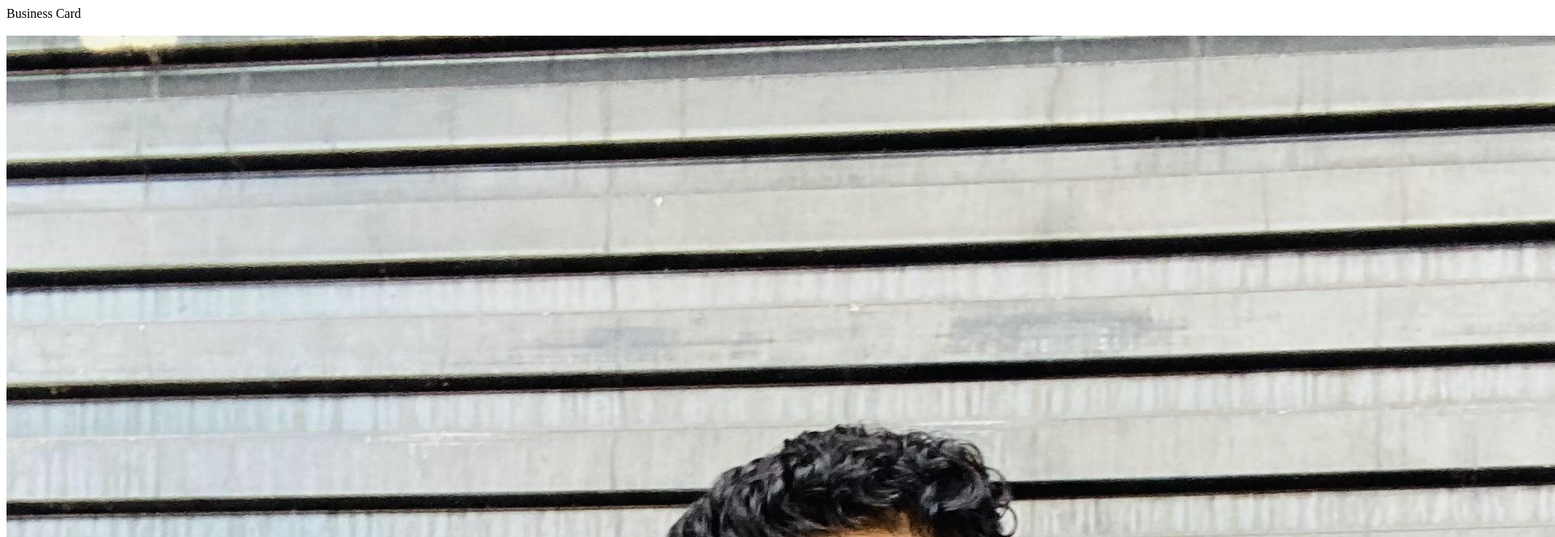
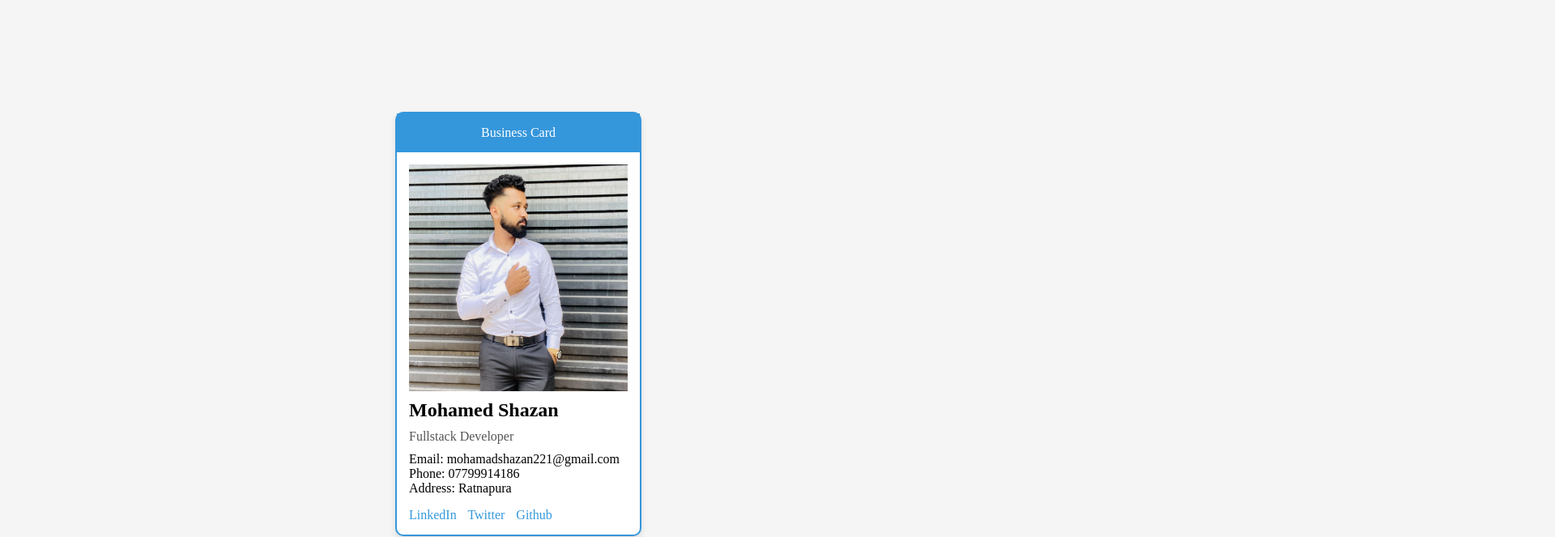
Before and after one commit to shzn-mhd/01.Buisness-card, a plain HTML site: page Business-card/index.html in a window 1280 px wide. Shown: the top 663 px of the page at 81% size, 1920 px wide, since content can reach past the window. Drawn offline with Linux system fonts and the light colour scheme.

Commit message:
Styles part for the busines-card done

```diff
--- a/Business-card/index.html
+++ b/Business-card/index.html
@@ -4,12 +4,84 @@
             <meta charset="UTF-8" />
             <meta name="viewport" content="width=device-width, initial-scale=1.0" />
             <title>Document</title>
+
+            <style>
+                body {
+                    font-size: Arial;
+                    margin: 0;
+                    background-color: #f5f5f5;
+                    display: flex;
+                    justify-content: center;
+                    align-items: center;
+                    height: 100vh;
+                }
+                .businesscard {
+                    background-color: #fff;
+                    display: flex;
+                    flex-direction: column;
+                    height: 520px;
+                    width: 300px;
+                    border: 2px solid #3496db;
+                    box-shadow:0 4px 8px rgba(0, 0, 0,0.1);
+                    border-radius: 10px;
+                }
+
+                .profileimage {
+                    width: 100%;
+                    height: 100%;
+
+                }
+
+                .header{
+                    background-color: #3496db;
+                    color: white;
+                    padding: 15px;
+                    text-align: center;
+
+                }
+
+                .contactinfo{
+                    flex: 1;
+                    display: flex;
+                    flex-direction: column;
+                    padding: 15px;
+                }
+
+                .name{
+                    font-size: 1.5em;
+                    margin-top:10px ;
+                    margin-bottom: 10px;
+                    font-weight: bold;
+                }
+
+                .jobtitle {
+                    font-size: 1em;
+                    color: #555;
+                    margin-bottom: 10px;
+                }
+
+                .contactdetails {
+                  margin-bottom: 5px;
+                }
+
+                .sociallinks {
+                    margin-top: 10px;
+
+                }
+
+                .sociallinks a{
+                    margin-right: 10px;
+                    text-decoration: none;
+                    color: #3498db;
+                }
+
+            </style>
         </head>
         <body>
             <div class="businesscard">
-                <div class="header">Business Card</div> <br>
+                <div class="header">Business Card</div>
                 <div class="contactinfo">
-                    <img src="2023_05_13_11_58_IMG_7418.JPG" alt="" />
+                    <img class="profileimage" src="Shazan.JPG" alt="" />
                     <div class="name">Mohamed Shazan</div>
                     <div class="jobtitle">Fullstack Developer</div>
                     <div class="contactdetails">
```
Also changed, not shown: Business-card/2023_05_13_11_58_IMG_7418.JPG (deleted), Business-card/Man.jpg (added), Business-card/Shazan.JPG (added).
